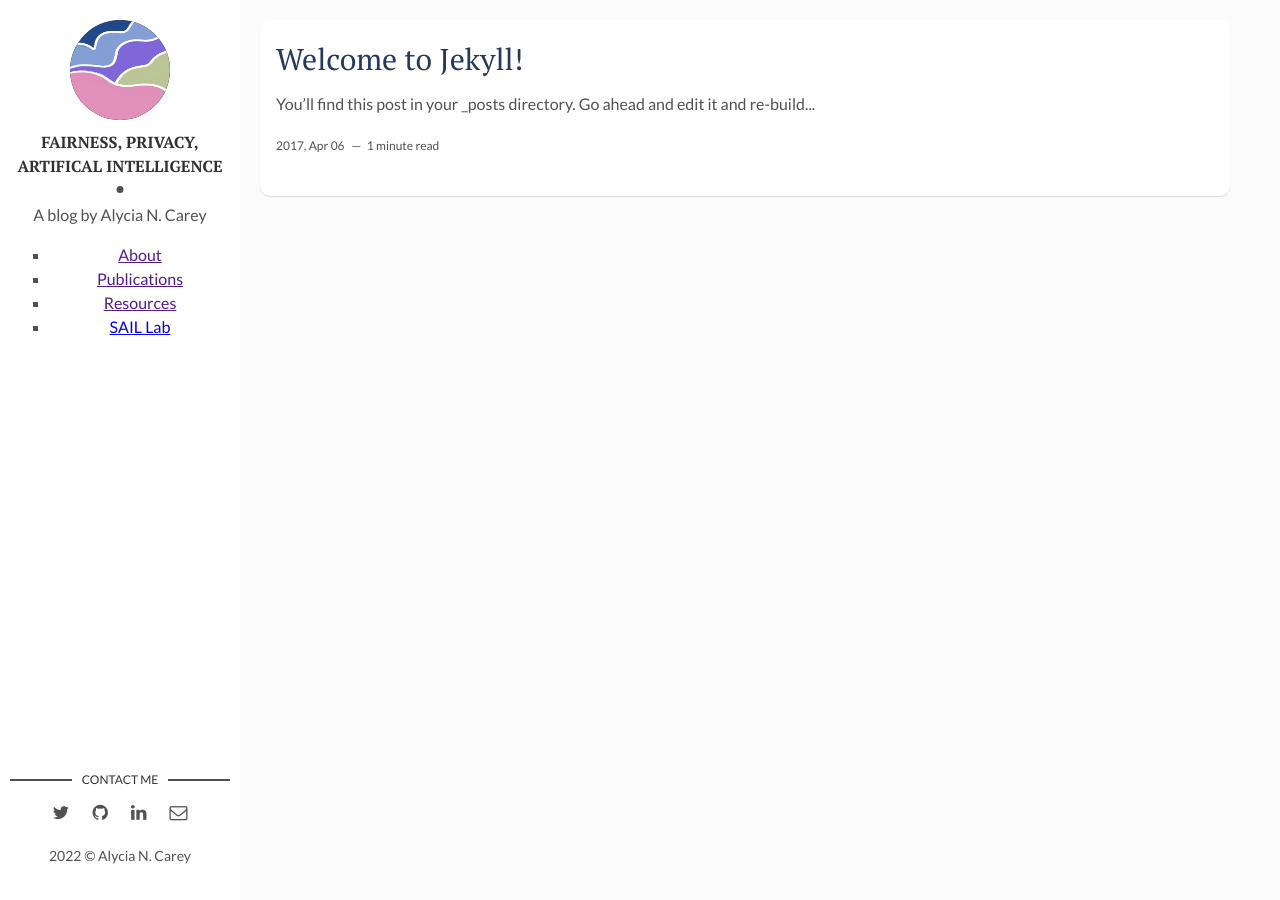
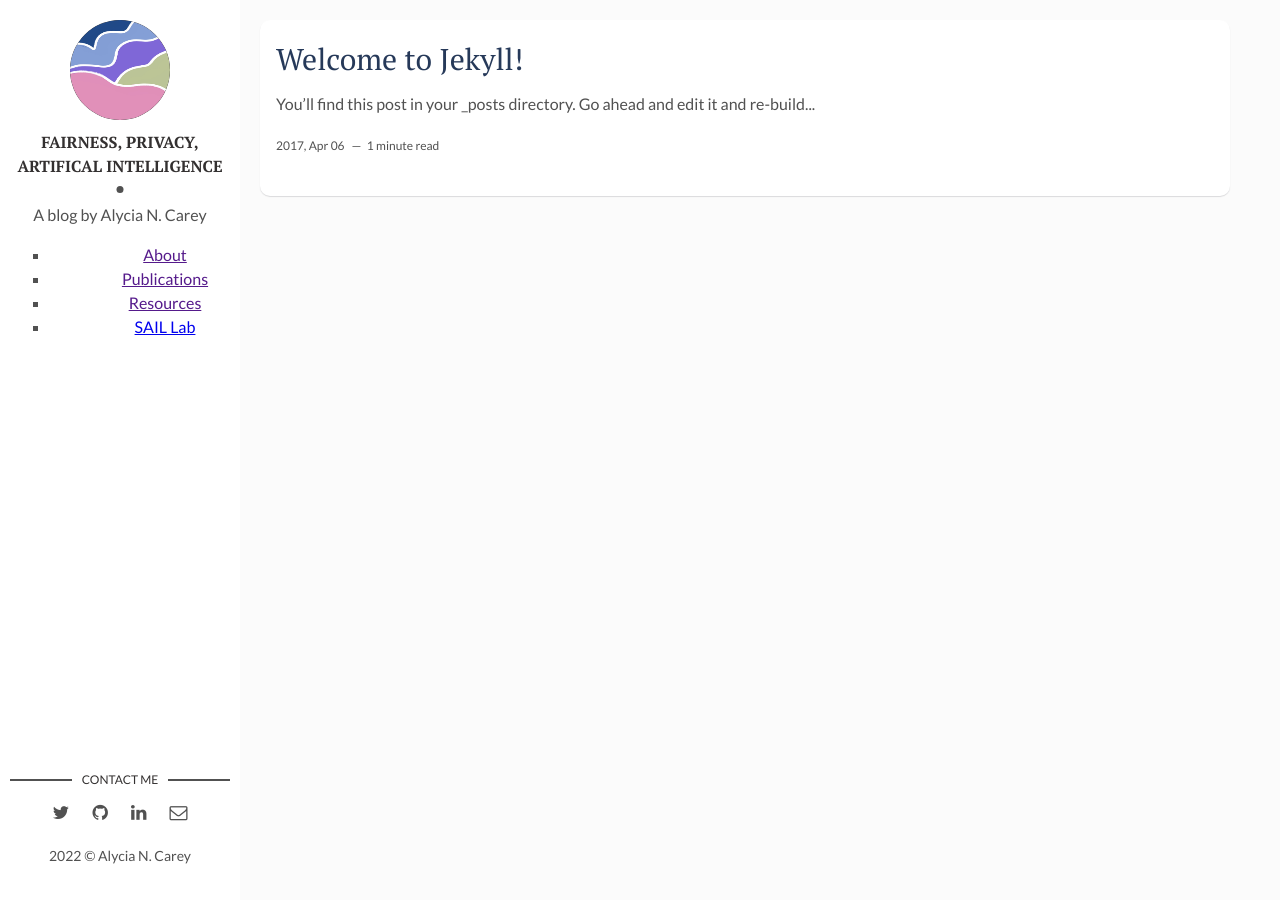
Before and after one commit to alycia-noel/alycia-noel.github.io, a Jekyll site: the page built from index.html, in a window 1280 px wide. Built offline with Jekyll 4.4.1, drawn with Linux system fonts in a browser that asks for light colours; the list of posts is cut into pages by our own code.

Commit message:
Update main.css

```diff
--- a/assets/css/main.css
+++ b/assets/css/main.css
@@ -943,8 +943,7 @@ table tfoot td {
 
 .about ul li {
   list-style-type: square;
-   margin: 0;
-   padding: 0;
+   padding-left: 50px;
 }
 
 .about .cover-author-image {
```
